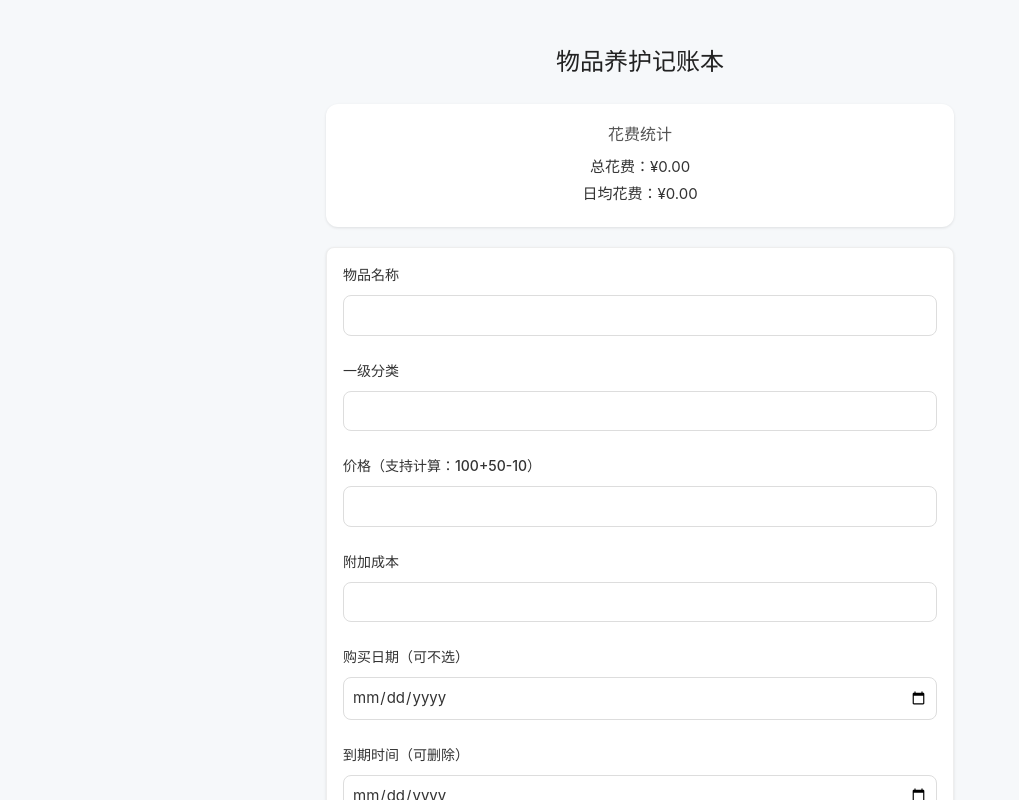
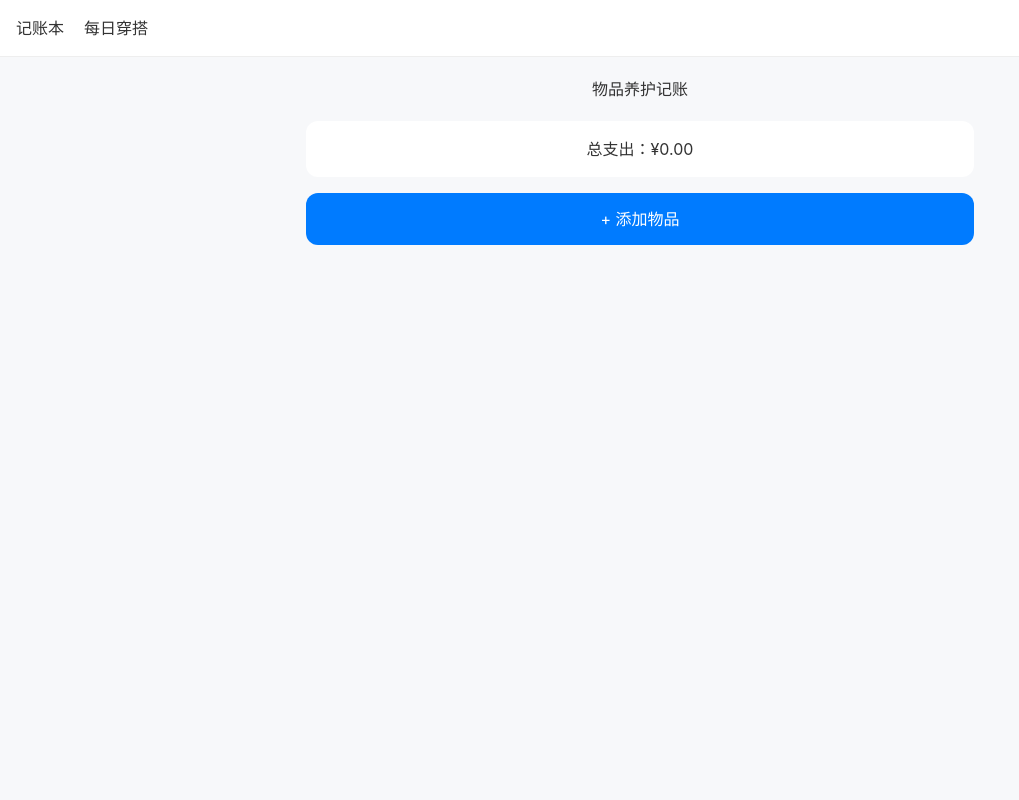
Before and after one commit to cancan1945815-dotcom/life-cost-control, a React app: page / in a window 1280 px wide. Shown: the top 800 px of the page, without its empty margins (0-1019 px from the left). Built offline with nearby package versions, Linux system fonts and the light colour scheme; the HTML template or start-up script is replaced by a standard one.

Commit message:
重新分组

```diff
--- a/src/App.css
+++ b/src/App.css
@@ -5,162 +5,232 @@
 }
 
 body {
-  font-family: -apple-system, BlinkMacSystemFont, "Segoe UI", Roboto, Helvetica, Arial, sans-serif;
-  background-color: #f6f8fa;
+  font-family: -apple-system, BlinkMacSystemFont, 'Segoe UI', Roboto, sans-serif;
+  background: #f7f8fa;
   color: #333;
-  line-height: 1.5;
+  padding-bottom: 40px;
 }
 
-#root {
+.nav {
+  display: flex;
+  gap: 20px;
+  padding: 16px;
+  background: #fff;
+  margin-bottom: 20px;
+  border-bottom: 1px solid #eee;
+}
+
+.nav a {
+  text-decoration: none;
+  color: #333;
+  font-weight: 500;
+}
+
+.page {
   max-width: 700px;
   margin: 0 auto;
-  padding: 24px 16px;
+  padding: 0 16px;
 }
 
-.app h2 {
+.page h2 {
   text-align: center;
-  margin-bottom: 24px;
-  font-size: 24px;
-  color: #222;
+  margin-bottom: 20px;
 }
 
-/* 统计卡片 */
-.daily-cost-summary {
-  background: white;
-  padding: 18px 20px;
+.summary {
+  background: #fff;
+  padding: 16px;
   border-radius: 12px;
-  box-shadow: 0 1px 3px rgba(0,0,0,0.1);
+  text-align: center;
+  margin-bottom: 16px;
+  font-size: 16px;
+}
+
+.add-btn {
+  width: 100%;
+  padding: 14px;
+  background: #007bff;
+  color: #fff;
+  border: none;
+  border-radius: 12px;
+  font-size: 16px;
   margin-bottom: 20px;
+}
+
+/* 浮窗 */
+.modal-overlay {
+  position: fixed;
+  top: 0;
+  left: 0;
+  right: 0;
+  bottom: 0;
+  background: rgba(0, 0, 0, 0.5);
+  display: flex;
+  align-items: center;
+  justify-content: center;
+  z-index: 100;
+}
+
+.modal {
+  background: #fff;
+  width: 90%;
+  max-width: 480px;
+  max-height: 85vh;
+  overflow-y: auto;
+  border-radius: 16px;
+  padding: 24px;
+}
+
+.modal h3 {
+  margin-bottom: 16px;
   text-align: center;
 }
 
-.daily-cost-summary h3 {
-  margin-bottom: 10px;
-  font-size: 16px;
-  color: #555;
+/* 表单 */
+.item-form label {
+  display: block;
+  margin-top: 12px;
+  margin-bottom: 6px;
+  font-weight: 500;
 }
 
-.daily-cost-summary p {
-  font-size: 15px;
-  margin: 4px 0;
+.item-form input,
+.item-form select {
+  width: 100%;
+  padding: 12px;
+  border: 1px solid #ddd;
+  border-radius: 8px;
+  margin-bottom: 8px;
 }
 
-/* 表单 */
-form {
-  background: white;
-  padding: 20px;
-  border-radius: 12px;
-  box-shadow: 0 1px 3px rgba(0,0,0,0.1);
-  margin-bottom: 24px;
+.prev-img {
+  width: 100px;
+  height: 100px;
+  object-fit: cover;
+  border-radius: 8px;
+  margin-top: 8px;
 }
 
-form label {
-  display: block;
-  margin-bottom: 6px;
-  font-weight: 500;
-  font-size: 14px;
+.modal-btns {
+  display: flex;
+  gap: 12px;
+  margin-top: 20px;
 }
 
-form input {
-  width: 100%;
-  padding: 10px 12px;
-  border: 1px solid #ddd;
+.modal-btns button {
+  flex: 1;
+  padding: 12px;
   border-radius: 8px;
-  font-size: 15px;
-  margin-bottom: 14px;
+  border: none;
 }
 
-form button {
-  width: 100%;
-  padding: 11px;
+.modal-btns button[type="submit"] {
   background: #007bff;
-  color: white;
-  border: none;
-  border-radius: 8px;
-  font-size: 15px;
-  font-weight: 500;
-  cursor: pointer;
-}
-
-form button:hover {
-  background: #0069d9;
+  color: #fff;
 }
 
 /* 物品卡片 */
 .item-card {
-  background: white;
+  background: #fff;
   border-radius: 12px;
   padding: 16px;
   margin-bottom: 12px;
-  box-shadow: 0 1px 3px rgba(0,0,0,0.08);
+}
+
+.card-head {
+  display: flex;
+  justify-content: space-between;
   cursor: pointer;
 }
 
-.item-card h3 {
-  font-size: 17px;
-  margin-bottom: 6px;
-}
-
-/* 分类标签（突出显示） */
-.category-tag {
-  display: inline-block;
-  background-color: #e6f7ff;
-  color: #0066cc;
-  padding: 3px 8px;
-  border-radius: 6px;
-  font-size: 12px;
-  font-weight: bold;
-  margin-bottom: 8px;
-}
-
-.item-card img {
-  width: 60px;
-  height: 60px;
+.card-img {
+  width: 70px;
+  height: 70px;
   object-fit: cover;
   border-radius: 8px;
 }
 
-/* 按钮组 */
-.card-buttons {
+.cat-tag {
+  display: inline-block;
+  background: #e6f7ff;
+  color: #0066cc;
+  padding: 4px 8px;
+  border-radius: 6px;
+  font-size: 12px;
+  margin: 6px 0;
+}
+
+.card-actions {
   display: flex;
-  gap: 8px;
+  gap: 10px;
   margin-top: 12px;
 }
 
-.card-buttons button {
+.card-actions button {
   flex: 1;
-  padding: 7px;
+  padding: 8px;
   border-radius: 6px;
   border: none;
+  background: #28a745;
+  color: #fff;
   font-size: 13px;
-  cursor: pointer;
 }
 
-.card-buttons .copy-btn {
-  background: #28a745;
-  color: white;
+.card-actions button.del {
+  background: #dc3545;
 }
 
-.card-buttons .delete-btn {
-  background: #dc3545;
-  color: white;
+.detail {
+  margin-top: 16px;
+  padding-top: 16px;
+  border-top: 1px solid #eee;
 }
 
-/* 展开详情 */
-.item-detail {
-  background: #f9f9f9;
-  padding: 16px;
-  border-radius: 0 0 12px 12px;
+.trans-form {
+  display: flex;
+  gap: 8px;
   margin-bottom: 12px;
 }
 
-.transaction-item {
-  background: white;
-  padding: 10px 12px;
+.trans-form input {
+  flex: 1;
+  padding: 8px;
+  border: 1px solid #ddd;
+  border-radius: 6px;
+}
+
+.trans-form button {
+  padding: 8px 12px;
+  background: #007bff;
+  color: #fff;
+  border: none;
+  border-radius: 6px;
+}
+
+.trans-item {
+  display: flex;
+  justify-content: space-between;
+  padding: 8px 0;
+  border-bottom: 1px solid #eee;
+  font-size: 14px;
+}
+
+.outfit-list {
+  display: grid;
+  grid-template-columns: repeat(2, 1fr);
+  gap: 12px;
+}
+
+.outfit-list .card {
+  background: #fff;
+  border-radius: 12px;
+  padding: 12px;
+}
+
+.outfit-list img {
+  width: 100%;
+  height: 120px;
+  object-fit: cover;
   border-radius: 8px;
   margin-bottom: 8px;
-  font-size: 14px;
-  display: flex;
-  justify-content: space-between;
-  align-items: center;
 }
--- a/src/App.jsx
+++ b/src/App.jsx
@@ -1,22 +1,57 @@
 import { useState, useEffect } from 'react';
-import ItemForm from './components/ItemForm';
-import ItemList from './components/ItemList';
-import DailyCostSummary from './components/DailyCostSummary';
+import { BrowserRouter as Router, Routes, Route, Link } from 'react-router-dom';
 import './App.css';
 
-function App() {
-  const [items, setItems] = useState([]);
-  const [transactions, setTransactions] = useState([]);
+// 穿搭页面
+function DailyOutfitPage() {
+  const [outfits, setOutfits] = useState(() => {
+    const saved = localStorage.getItem('outfits');
+    return saved ? JSON.parse(saved) : [];
+  });
 
-  // 本地存储加载
   useEffect(() => {
-    const savedItems = localStorage.getItem('items');
-    const savedTrans = localStorage.getItem('transactions');
-    if (savedItems) setItems(JSON.parse(savedItems));
-    if (savedTrans) setTransactions(JSON.parse(savedTrans));
-  }, []);
+    localStorage.setItem('outfits', JSON.stringify(outfits));
+  }, [outfits]);
 
-  // 保存到本地
+  const addOutfit = (item) => {
+    setOutfits([...outfits, { id: Date.now(), ...item }]);
+  };
+
+  const deleteOutfit = (id) => {
+    setOutfits(outfits.filter(i => i.id !== id));
+  };
+
+  return (
+    <div className="page">
+      <h2>每日穿搭</h2>
+      <div className="outfit-list">
+        {outfits.map(item => (
+          <div key={item.id} className="card">
+            {item.image && <img src={item.image} alt="" />}
+            <h3>{item.name}</h3>
+            <div className="tag">{item.category}</div>
+            <button onClick={() => deleteOutfit(item.id)}>删除</button>
+          </div>
+        ))}
+      </div>
+    </div>
+  );
+}
+
+// 主记账页面
+function CostControlPage() {
+  const [items, setItems] = useState(() => {
+    const saved = localStorage.getItem('items');
+    return saved ? JSON.parse(saved) : [];
+  });
+
+  const [transactions, setTransactions] = useState(() => {
+    const saved = localStorage.getItem('transactions');
+    return saved ? JSON.parse(saved) : [];
+  });
+
+  const [showModal, setShowModal] = useState(false);
+
   useEffect(() => {
     localStorage.setItem('items', JSON.stringify(items));
   }, [items]);
@@ -25,18 +60,11 @@ function App() {
     localStorage.setItem('transactions', JSON.stringify(transactions));
   }, [transactions]);
 
-  // 计算
-  const totalCost = transactions.reduce((s, t) => s + t.amount, 0);
-  const days = Math.max(1, Math.ceil((Date.now() - new Date('2025-01-01').getTime()) / (1000 * 60 * 60 * 24)));
-  const dailyCost = totalCost / days;
+  const totalCost = transactions.reduce((s, t) => s + Number(t.amount || 0), 0);
 
-  // 增删改
   const addItem = (item) => {
-    setItems([...items, { ...item, id: Date.now() }]);
-  };
-
-  const updateItem = (id, data) => {
-    setItems(items.map(i => i.id === id ? { ...i, ...data } : i));
+    setItems([...items, { id: Date.now(), ...item }]);
+    setShowModal(false);
   };
 
   const deleteItem = (id) => {
@@ -44,32 +72,42 @@ function App() {
     setTransactions(transactions.filter(t => t.itemId !== id));
   };
 
-  // 复制物品
   const duplicateItem = (item) => {
-    const copy = {
-      ...item,
-      id: Date.now(),
-      name: item.name + '（副本）',
-    };
-    setItems([...items, copy]);
+    setItems([...items, { ...item, id: Date.now() }]);
   };
 
   const addTransaction = (itemId, data) => {
     setTransactions([
       ...transactions,
-      { id: Date.now(), itemId, ...data, date: data.date || new Date().toISOString() }
+      { id: Date.now(), itemId, ...data }
     ]);
   };
 
   return (
-    <div className="app" style={{ maxWidth: 700, margin: '0 auto', padding: 20 }}>
-      <h2>物品养护记账本</h2>
-      <DailyCostSummary totalCost={totalCost} dailyCost={dailyCost} />
-      <ItemForm onAddItem={addItem} />
+    <div className="page">
+      <h2>物品养护记账</h2>
+
+      <div className="summary">
+        <p>总支出：¥{totalCost.toFixed(2)}</p>
+      </div>
+
+      <button className="add-btn" onClick={() => setShowModal(true)}>
+        + 添加物品
+      </button>
+
+      {/* 浮窗表单 */}
+      {showModal && (
+        <div className="modal-overlay" onClick={() => setShowModal(false)}>
+          <div className="modal" onClick={e => e.stopPropagation()}>
+            <h3>添加物品</h3>
+            <ItemForm onAddItem={addItem} onClose={() => setShowModal(false)} />
+          </div>
+        </div>
+      )}
+
       <ItemList
         items={items}
         transactions={transactions}
-        onUpdateItem={updateItem}
         onDeleteItem={deleteItem}
         onDuplicateItem={duplicateItem}
         onAddTransaction={addTransaction}
@@ -78,4 +116,172 @@ function App() {
   );
 }
 
+// 物品表单（浮窗里面）
+function ItemForm({ onAddItem, onClose }) {
+  const [name, setName] = useState('');
+  const [category, setCategory] = useState('');
+  const [customCat, setCustomCat] = useState('');
+  const [price, setPrice] = useState('');
+  const [addCost, setAddCost] = useState('');
+  const [purchaseDate, setPurchaseDate] = useState('');
+  const [expireDate, setExpireDate] = useState('');
+  const [image, setImage] = useState(null);
+
+  const handleImage = (e) => {
+    const f = e.target.files[0];
+    if (!f) return;
+    const r = new FileReader();
+    r.onload = () => setImage(r.result);
+    r.readAsDataURL(f);
+  };
+
+  const submit = (e) => {
+    e.preventDefault();
+    const finalCat = category === '其他' ? customCat : category;
+    onAddItem({
+      name,
+      category: finalCat,
+      price: Number(price) || 0,
+      additionalCost: Number(addCost) || 0,
+      purchaseDate,
+      expireDate,
+      image
+    });
+  };
+
+  return (
+    <form onSubmit={submit} className="item-form">
+      <label>物品名称</label>
+      <input value={name} onChange={e => setName(e.target.value)} required />
+
+      <label>分类</label>
+      <select value={category} onChange={e => setCategory(e.target.value)} required>
+        <option value="">请选择</option>
+        <option>衣</option>
+        <option>食</option>
+        <option>住</option>
+        <option>行</option>
+        <option>娱乐</option>
+        <option>护肤</option>
+        <option>数码</option>
+        <option>其他</option>
+      </select>
+
+      {category === '其他' && (
+        <>
+          <label>自定义分类</label>
+          <input value={customCat} onChange={e => setCustomCat(e.target.value)} required />
+        </>
+      )}
+
+      <label>价格（可直接写 100+50-20）</label>
+      <input value={price} onChange={e => setPrice(e.target.value)} />
+
+      <label>附加成本</label>
+      <input value={addCost} onChange={e => setAddCost(e.target.value)} />
+
+      <label>购买日期（可不选）</label>
+      <input type="date" value={purchaseDate} onChange={e => setPurchaseDate(e.target.value)} />
+
+      <label>到期时间（可清空）</label>
+      <input type="date" value={expireDate} onChange={e => setExpireDate(e.target.value)} />
+
+      <label>图片</label>
+      <input type="file" accept="image/*" onChange={handleImage} />
+      {image && <img src={image} className="prev-img" />}
+
+      <div className="modal-btns">
+        <button type="button" onClick={onClose}>取消</button>
+        <button type="submit">保存</button>
+      </div>
+    </form>
+  );
+}
+
+// 物品列表
+function ItemList({ items, transactions, onDeleteItem, onDuplicateItem, onAddTransaction }) {
+  const [expanded, setExpanded] = useState(null);
+
+  return (
+    <div className="item-list">
+      {items.map(item => (
+        <div key={item.id} className="item-card">
+          <div className="card-head" onClick={() => setExpanded(expanded === item.id ? null : item.id)}>
+            <div>
+              <h3>{item.name}</h3>
+              <div className="cat-tag">{item.category}</div>
+              <p>价格：¥{item.price.toFixed(2)}</p>
+              {item.additionalCost > 0 && <p>附加：¥{item.additionalCost.toFixed(2)}</p>}
+              {item.expireDate && <p>到期：{item.expireDate}</p>}
+            </div>
+            {item.image && <img src={item.image} className="card-img" />}
+          </div>
+
+          <div className="card-actions">
+            <button onClick={() => onDuplicateItem(item)}>复制</button>
+            <button className="del" onClick={() => onDeleteItem(item.id)}>删除</button>
+          </div>
+
+          {expanded === item.id && (
+            <div className="detail">
+              <h4>记账</h4>
+              <TransactionForm itemId={item.id} onAdd={onAddTransaction} />
+              <div className="trans-list">
+                {transactions
+                  .filter(t => t.itemId === item.id)
+                  .map(t => (
+                    <div key={t.id} className="trans-item">
+                      <span>{t.date}</span>
+                      <span>¥{t.amount}</span>
+                      <span>{t.note}</span>
+                    </div>
+                  ))}
+              </div>
+            </div>
+          )}
+        </div>
+      ))}
+    </div>
+  );
+}
+
+// 记账表单
+function TransactionForm({ itemId, onAdd }) {
+  const [amount, setAmount] = useState('');
+  const [note, setNote] = useState('');
+  const [date, setDate] = useState(new Date().toISOString().split('T')[0]);
+
+  const submit = (e) => {
+    e.preventDefault();
+    onAdd(itemId, { amount, note, date });
+    setAmount('');
+    setNote('');
+  };
+
+  return (
+    <form onSubmit={submit} className="trans-form">
+      <input type="number" placeholder="金额" value={amount} onChange={e => setAmount(e.target.value)} required />
+      <input type="date" value={date} onChange={e => setDate(e.target.value)} />
+      <input placeholder="备注" value={note} onChange={e => setNote(e.target.value)} />
+      <button type="submit">记录</button>
+    </form>
+  );
+}
+
+// 入口
+function App() {
+  return (
+    <Router>
+      <div className="nav">
+        <Link to="/">记账本</Link>
+        <Link to="/outfit">每日穿搭</Link>
+      </div>
+      <Routes>
+        <Route path="/" element={<CostControlPage />} />
+        <Route path="/outfit" element={<DailyOutfitPage />} />
+      </Routes>
+    </Router>
+  );
+}
+
 export default App;
```
